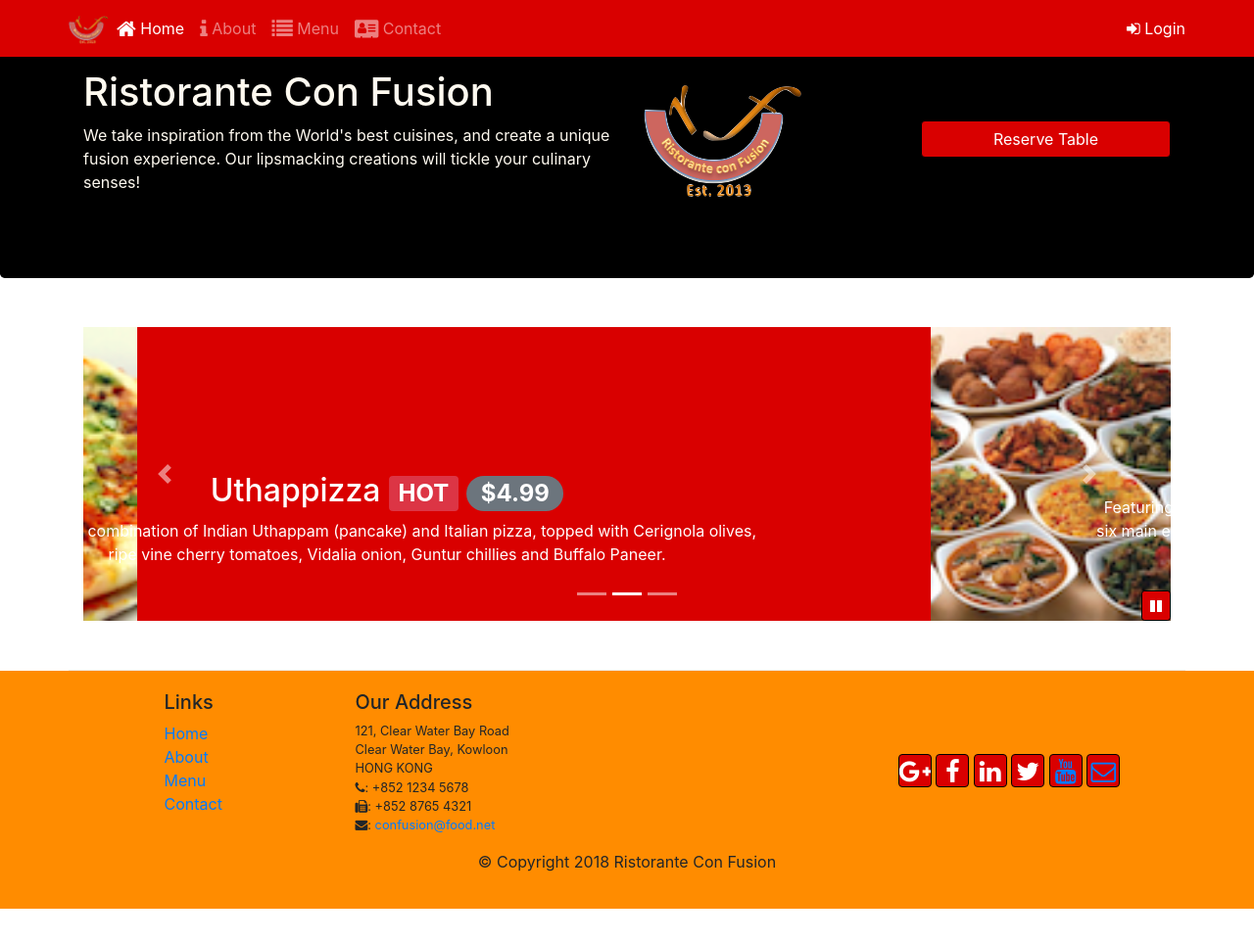
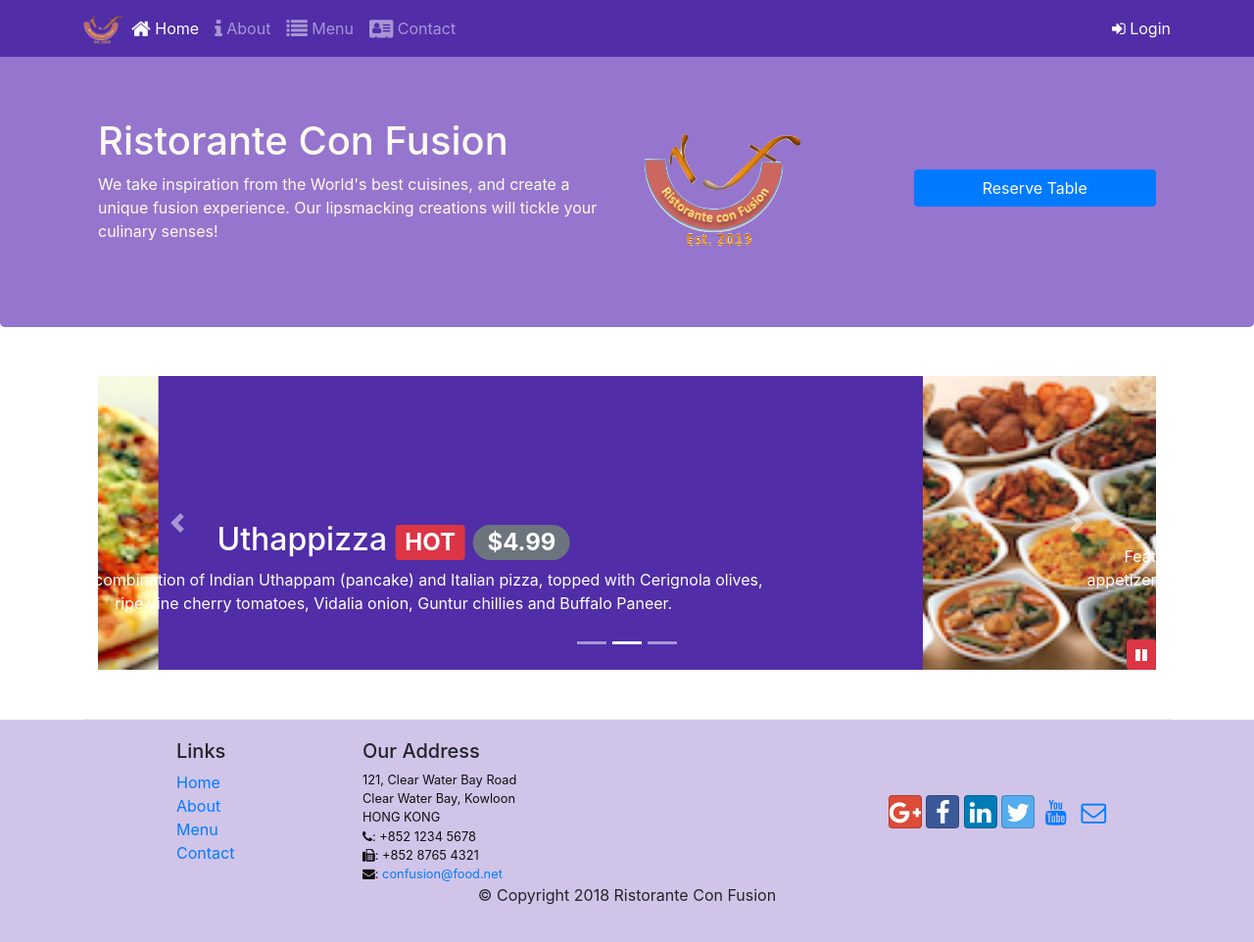
Before and after one commit to Sagadark666/Sandbox, a website: page index.html in a window 1280 px wide. Shown: the whole page at 98% size. Before the commit the page ends 928 px from the top, so only its background shows below. Drawn offline with nearby package versions, Linux system fonts and the light colour scheme.

Commit message:
Exercise Less

```diff
--- /dev/null
+++ b/css/styles-old.css
@@ -0,0 +1,73 @@
+.row-header{
+	margin: 0px auto;
+	padding: 0px auto;
+}
+.jumbotron{
+	padding: 70px 30px 70px 30px;
+	margin: 0px auto;
+	background: #000000;
+	color: floralwhite;
+}
+.container{
+	padding: 0px 0px 0px 0px;
+}
+
+.row-content{
+	margin: 0px auto;
+	padding: 50px 0px 50px 0px;
+	border-bottom: 1px ridge;
+	min-height: 400px;
+}
+.row-content-strech{
+	margin: 0px auto;
+	padding: 50px 0px 50px d0px;
+	min-height: 200px;
+}
+.footer{
+	background-color: #FF8C00;
+	margin: 0px auto;
+	padding: 20px 0px 20px 0px;
+}
+.address{
+	font-size: 80%;
+	margin: 0px;
+}
+.body{
+	padding: 50px 0px 0px 0px;
+	z-index: 0;
+}
+.navbar-dark{
+	background-color: #D90000;
+}
+.btn{
+	background-color: #D90000;
+	border-color: #000000;
+}
+.card-header{
+	background-color: #D90000;
+}
+.tab-content{
+    border-left: 1px solid #ddd;
+    border-right: 1px solid #ddd;
+    border-bottom: 1px solid #ddd;
+    padding: 10px;
+}
+.carousel{
+    background: #D90000;
+}
+.carousel-item{
+    height: 300px;
+}
+.carousel-item img{
+    position: absolute;
+    top:0;
+    left; 0;
+    min-height: 300px;
+}
+
+#carouselButton{
+    right: 0px;
+    position: absolute;
+    bottom: 0px;
+    z-index: 1;
+}
--- /dev/null
+++ b/css/styles.less
@@ -0,0 +1,77 @@
+@lt-gray: #ddd;
+@background-dark: #512DA8;
+@background-light: #9575CD;
+@background-pale: #D1C4E9;
+
+// Height variables
+@carousel-item-height: 300px;
+
+.zero-margin (@pad-up-dn: 0px, @pad-left-right: 0px) {
+	margin:0px auto;
+	padding: @pad-up-dn @pad-left-right;
+}
+
+.row-header{
+    .zero-margin();
+}
+
+.row-content {
+    .zero-margin(50px,0px);
+    border-bottom: 1px ridge;
+    min-height:400px;
+}
+
+.footer{
+    background-color: @background-pale;
+    .zero-margin(20px, 0px);
+}
+
+.jumbotron {
+    .zero-margin(70px,30px);
+    background: @background-light ;
+    color:floralwhite;
+}
+
+address{
+    font-size:80%;
+    margin:0px;
+    color:#0f0f0f;
+}
+
+body{
+    padding:50px 0px 0px 0px;
+    z-index:0;
+}
+
+.navbar-dark {
+     background-color: @background-dark;
+}
+
+.tab-content {
+    border-left: 1px solid @lt-gray;
+    border-right: 1px solid @lt-gray;
+    border-bottom: 1px solid @lt-gray;
+    padding: 10px;
+}
+
+.carousel {
+    background: @background-dark;
+
+    .carousel-item {
+        height: @carousel-item-height;
+
+        img {
+            position: absolute;
+            top: 0;
+            left: 0;
+            min-height: 300px;
+        }
+    }
+}
+
+#carouselButton {
+    right: 0px;
+    position: absolute;
+    bottom: 0px;
+    z-index: 1;
+}
```
Also changed, not shown: css/styles.css.
